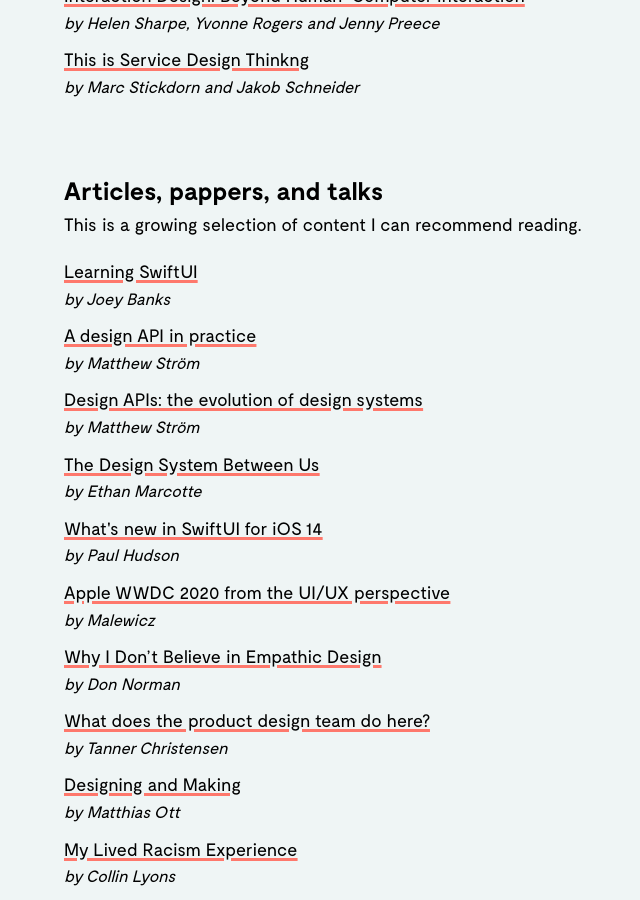
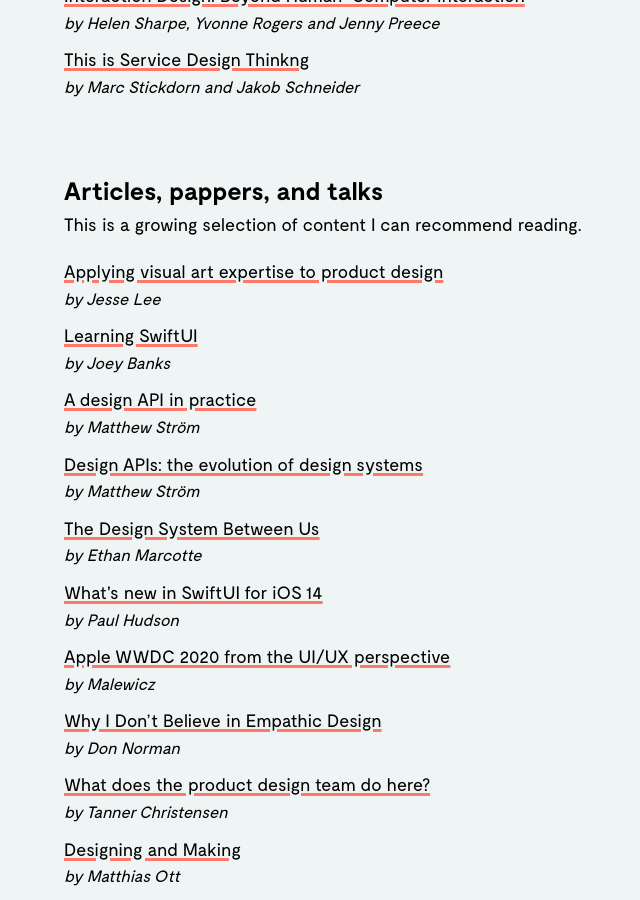
Before and after one commit to jacoblindstrm/jacoblindstrm.github.io, a Jekyll site: the page built from _posts/2020-04-01-what-im-reading.html, in a window 1280 px wide and 900 px high, scrolled down 1471 px. Shown: the whole window, without its empty margins (0-640 px from the left). Built offline with Jekyll 4.4.1, drawn with Linux system fonts in a browser that asks for light colours; comment, search, counter and statistics services are not loaded.

Commit message:
Update articles.yml

```diff
--- a/_data/articles.yml
+++ b/_data/articles.yml
@@ -1,3 +1,6 @@
+- title: Applying visual art expertise to product design
+  url: https://uxdesign.cc/applying-visual-art-expertise-to-product-design-418074062667
+  author: Jesse Lee
 - title: Learning SwiftUI
   url: https://joeyabanks.io/notes/learning-swift
   author: Joey Banks
```
